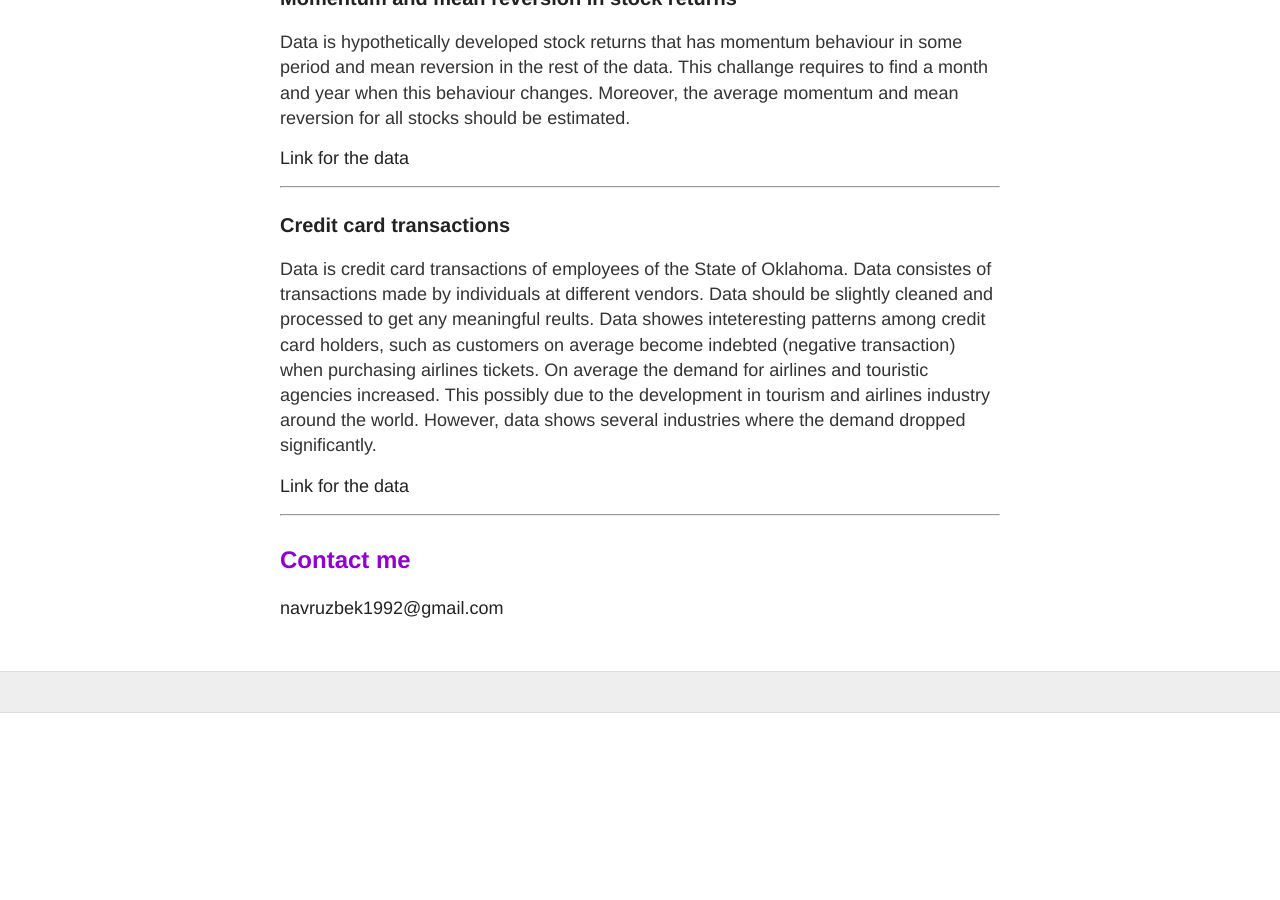
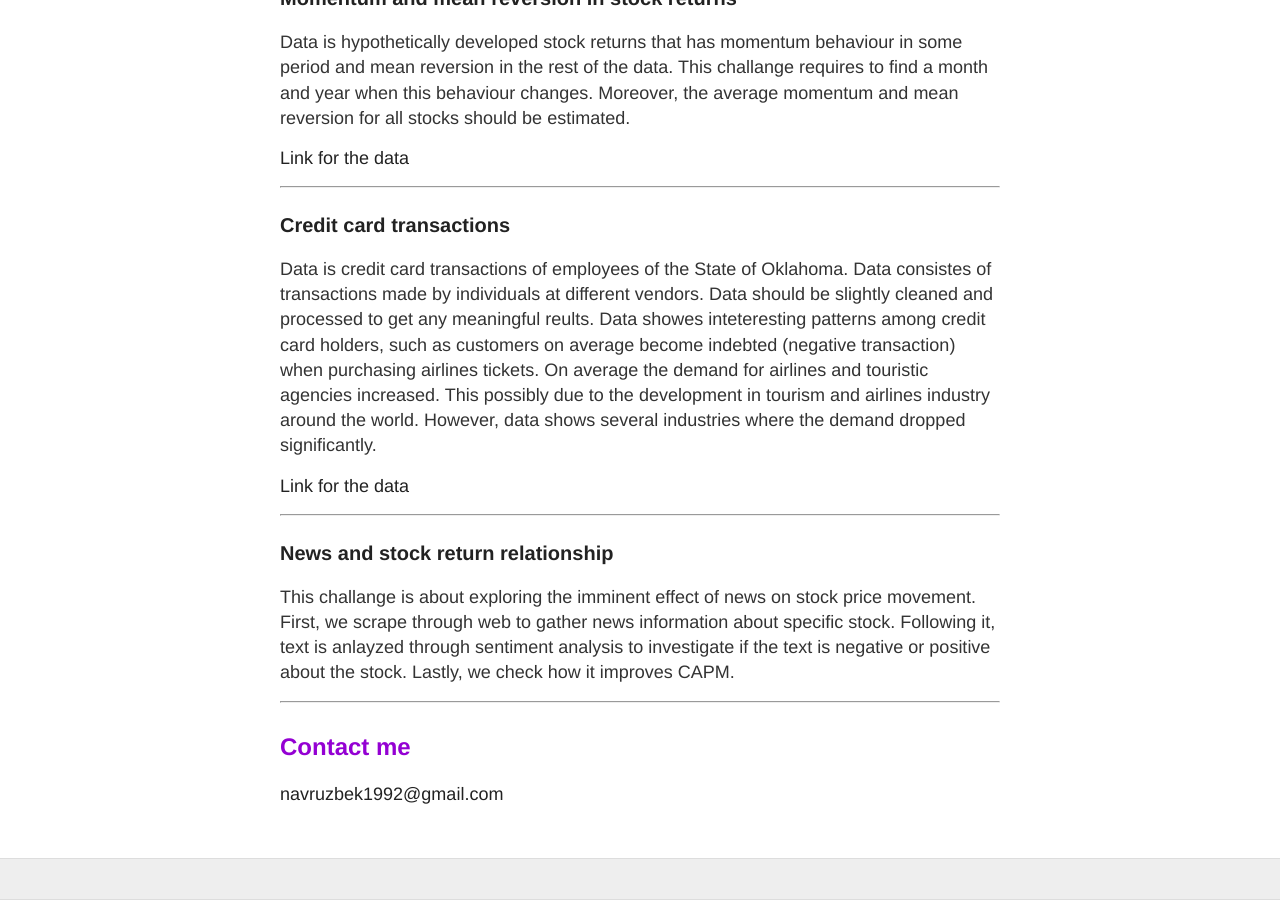
Before and after one commit to navruzbek1992/data_challenge, a Jekyll site: the page built from projects.md, in a window 1280 px wide and 900 px high, scrolled down 763 px. Built offline with Jekyll 4.4.1, drawn with Linux system fonts in a browser that asks for light colours; nearby versions of some CDN libraries; before the commit the page ends 1476 px from its top, so only the background shows below that.

Commit message:
Update projects.md

```diff
--- a/projects.md
+++ b/projects.md
@@ -20,6 +20,12 @@ Data is credit card transactions of employees of the State of Oklahoma. Data con
 
 ***
 
+### [News and stock return relationship](/projects/project3.nb.html)
+
+This challange is about exploring the imminent effect of news on stock price movement. First, we scrape through web to gather news information about specific stock. Following it, text is anlayzed through sentiment analysis to investigate if the text is negative or positive about the stock. Lastly, we check how it improves CAPM.
+
+***
+
 
 ## Contact me
 
```
